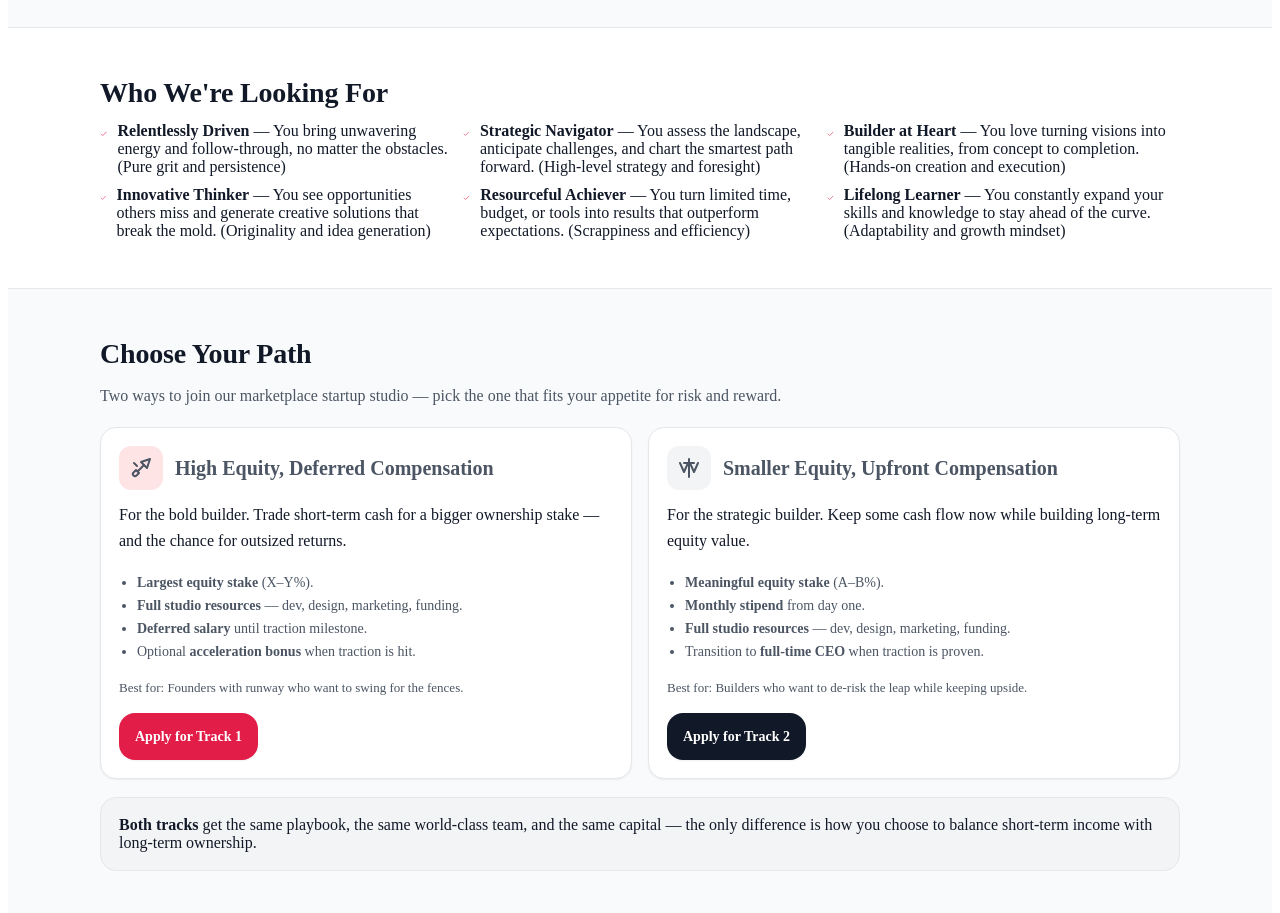
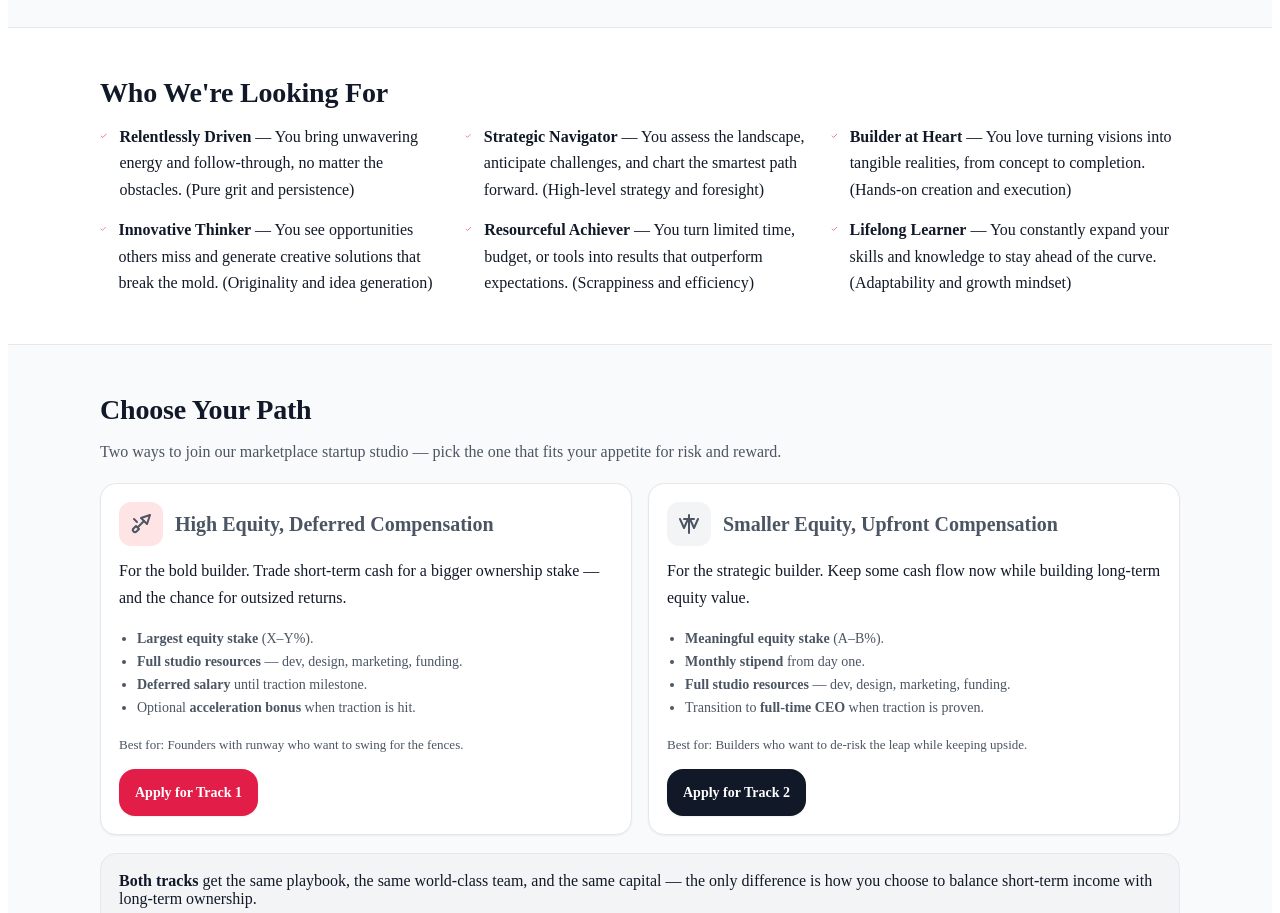
Before and after one commit to marketplaceholdings/marketplace-holdings-site, a React (Vite) app in the folder marketplace-holdings-site/: page / in a window 1280 px wide. Shown: the part 2860-3773 px from the top of the page. Built offline with nearby package versions, Linux system fonts and the light colour scheme.

Commit message:
Update App.jsx

```diff
--- a/marketplace-holdings-site/src/App.jsx
+++ b/marketplace-holdings-site/src/App.jsx
@@ -589,21 +589,42 @@ export default function App() {
 
       {/* Who We're Looking For */}
 <section id="kpis" style={{ borderTop: `1px solid ${theme.border}` }}>
+  <style>{`
+    /* Friendlier spacing + one column on small screens */
+    @media (max-width: 639px) {
+      #kpis .kpis-grid {
+        grid-template-columns: 1fr;
+        row-gap: 14px;
+      }
+    }
+    #kpis .kpis-grid {
+      display: grid;
+      grid-template-columns: repeat(auto-fit, minmax(300px, 1fr));
+      column-gap: 16px;
+      row-gap: 14px;
+      margin-top: 14px;
+    }
+    #kpis .trait {
+      display: flex;
+      align-items: flex-start;
+      gap: 12px;
+    }
+    #kpis .trait p {
+      margin: 0;
+      line-height: 1.65;
+      color: ${theme.text};
+    }
+  `}</style>
+
   <Container>
     <div style={{ padding: `${theme.space(12)} 0` }}>
       <H2>Who We're Looking For</H2>
-            <div
-              style={{
-                display: "grid",
-                gap: 10,
-                gridTemplateColumns: "repeat(auto-fit, minmax(320px, 1fr))",
-                marginTop: 12,
-              }}
-            >
+
+      <div className="kpis-grid">
         {whoWeWant.map((item) => (
-                <div key={item.label} style={{ display: "flex", alignItems: "flex-start", gap: 10 }}>
+          <div key={item.label} className="trait">
             <CheckIcon />
-                  <p style={{ margin: 0, color: theme.text }}>
+            <p>
               <strong>{item.label}</strong>
               {" — "}
               {item.desc}
```
Lines whose indentation alone changed are shown as unchanged.
